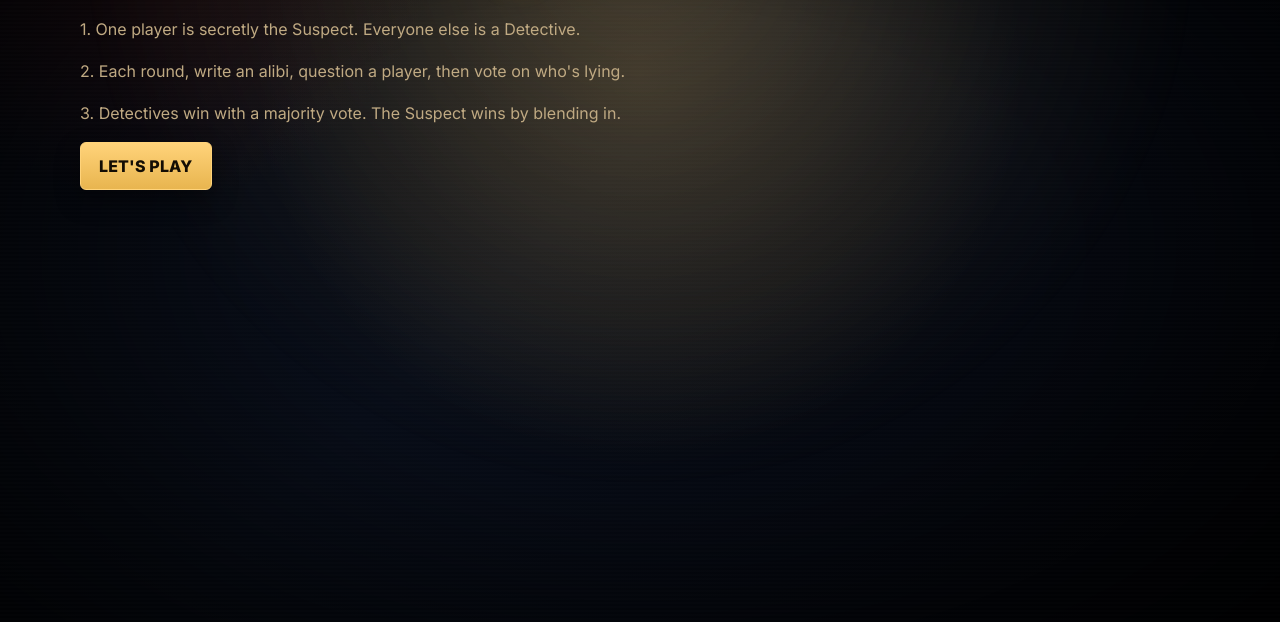
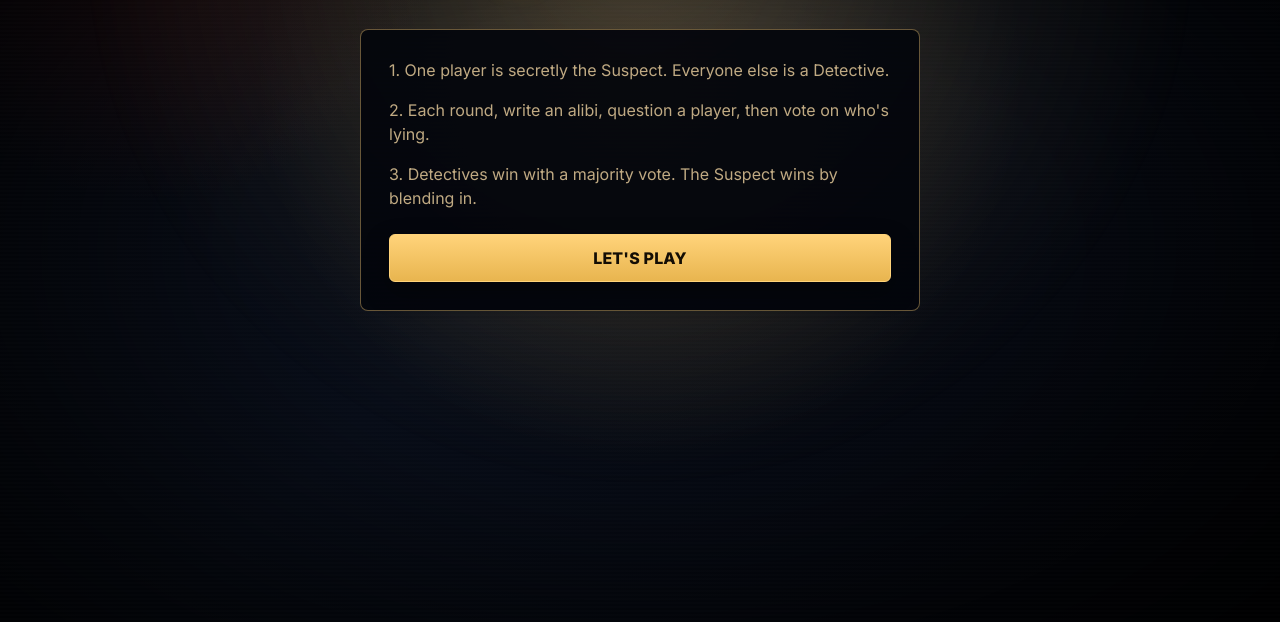
Before and after one commit to RamTukadiya/alibi-night, a website: page public/index.html in a window 1280 px wide. Shown: the part 150-772 px from the top of the page. Drawn offline with nearby package versions, Linux system fonts and the light colour scheme; no server answers.

Commit message:
Add styles for tip and introCard components

```diff
--- a/public/styles.css
+++ b/public/styles.css
@@ -221,6 +221,34 @@ p {
 .hero {
   min-height: 64vh;
   align-items: end;
+}
+
+.tip {
+  margin-top: 10px;
+  color: var(--accent-hot, #e8b54f);
+  font-size: 0.85rem;
+  opacity: 0.85;
+}
+
+.introCard {
+  display: grid;
+  gap: 16px;
+  max-width: 560px;
+  margin: 40px auto;
+  padding: 28px;
+  border: 1px solid rgba(255, 211, 122, 0.4);
+  border-radius: 8px;
+  background: rgba(4, 6, 12, 0.92);
+  text-align: left;
+}
+
+.introCard p {
+  margin: 0;
+  line-height: 1.5;
+}
+
+.introCard button {
+  margin-top: 8px;
 }
 
 .panel,
```
